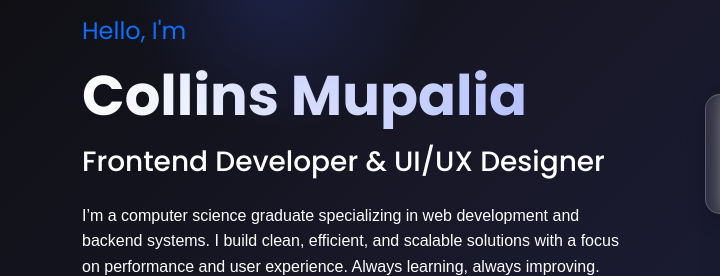
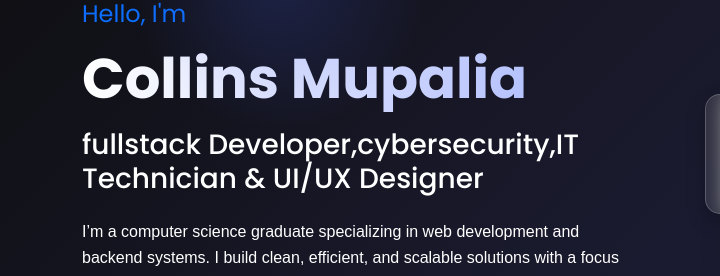
Before and after one commit to collinsmupalia123-png/my-portfolio-, a plain HTML site: page index.html in a window 1280 px wide. Shown: the part 256-532 px from the top of the page, 0-720 px from the left. Drawn offline with nearby package versions, Linux system fonts and the light colour scheme; grey boxes are pictures that could not be loaded.

Commit message:
Update index.html

```diff
--- a/index.html
+++ b/index.html
@@ -64,7 +64,7 @@
                 <div class="col-lg-6" data-aos="fade-right">
                     <h4 class="text-primary mb-3">Hello, I'm</h4>
                     <h1 class="display-4 fw-bold mb-3">Collins Mupalia</h1>
-                    <h2 class="h3 mb-4">Frontend Developer & UI/UX Designer</h2>
+                    <h2 class="h3 mb-4">fullstack Developer,cybersecurity,IT Technician & UI/UX Designer</h2>
 I’m a computer science graduate specializing in web development and backend systems. I build clean, efficient, and scalable solutions with a focus on performance and user experience. Always learning, always improving.                    <div class="d-flex flex-wrap gap-3">
                         <a href="#contact" class="btn btn-primary btn-lg">
                             <i class="fas fa-paper-plane me-2"></i>Hire Me
```
